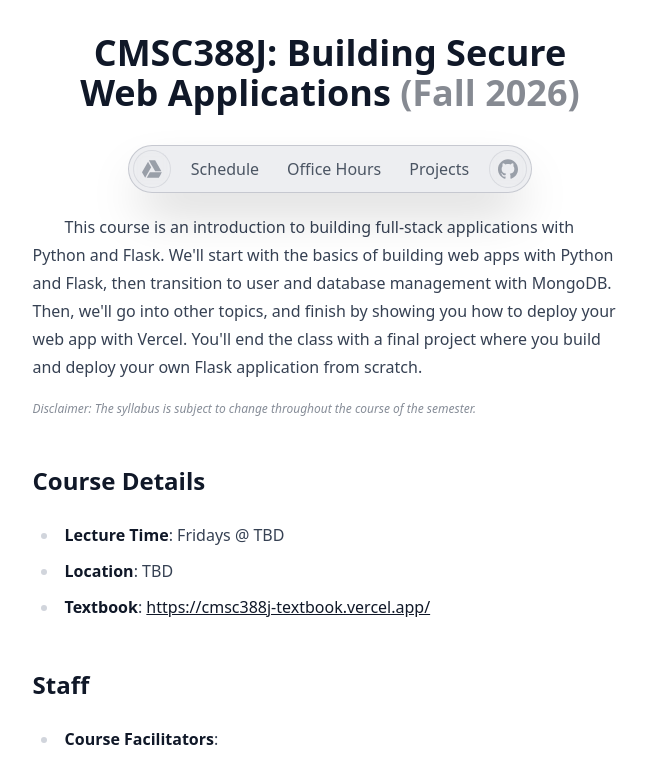
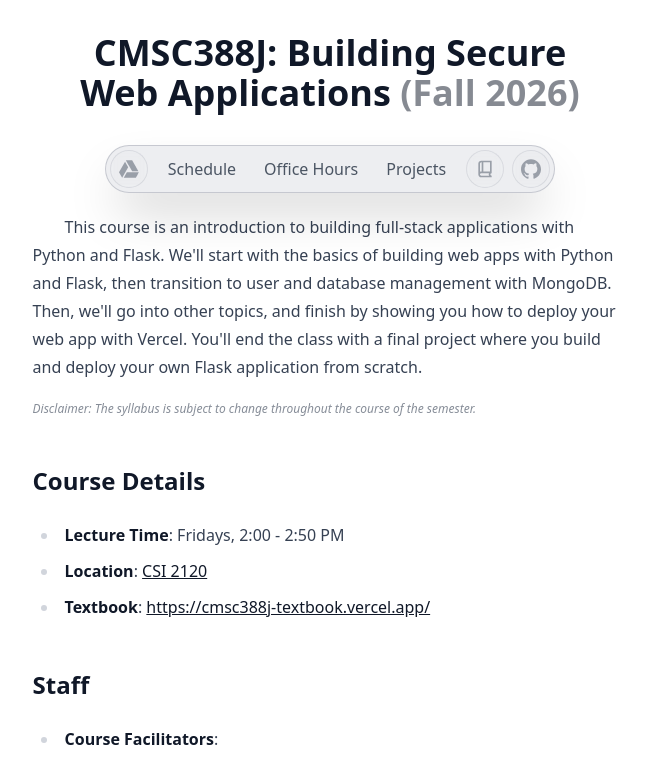
Before and after one commit to cmsc388jvercel-cyber/Class_Page, a Flask app: page /388j in a window 1280 px wide. Shown: the part 241-1010 px from the top of the page, without its empty margins (310-957 px from the left). Run offline with Flask 2, Linux system fonts and the light colour scheme; style sheets or scripts are compiled from the project's sources.

Commit message:
Add textbook button to nav, fix book icon fill color, set lecture time/location (Fri 2-2:50pm, CSI 2120 w/ maps link)

```diff
--- a/templates/home.html
+++ b/templates/home.html
@@ -8,8 +8,8 @@
 <p class="opacity-60 text-xs"><em>Disclaimer: The syllabus is subject to change throughout the course of the semester.</em></p>
 <h2 id="course-details">Course Details</h2>
 <ul>
-<li><strong>Lecture Time</strong>: Fridays @ TBD</li>
-<li><strong>Location</strong>: TBD</li>
+<li><strong>Lecture Time</strong>: Fridays, 2:00 - 2:50 PM</li>
+<li><strong>Location</strong>: <a href="https://maps.app.goo.gl/g13GFt35hoKQxmtX9" target="_blank">CSI 2120</a></li>
 <li><strong>Textbook</strong>: <a href="https://cmsc388j-textbook.vercel.app/">https://cmsc388j-textbook.vercel.app/</a></li>
 </ul>
 <h2 id="staff">Staff</h2>
--- a/templates/icons/book.html
+++ b/templates/icons/book.html
@@ -1 +1 @@
-<svg xmlns="http://www.w3.org/2000/svg" width="24" height="24" viewBox="0 -960 960 960"><path d="M300-80q-58 0-99-41t-41-99v-520q0-58 41-99t99-41h500v600q-25 0-42.5 17.5T740-220t17.5 42.5T800-160v80zm-60-267q14-7 29-10t31-3h20v-440h-20q-25 0-42.5 17.5T240-740zm160-13h320v-440H400zm-160 13v-453zm60 187h373q-6-14-9.5-28.5T660-220q0-16 3-31t10-29H300q-26 0-43 17.5T240-220q0 26 17 43t43 17" fill="white"/></svg>
+<svg role="img" width="20" height="20" viewBox="0 -960 960 960" fill="currentColor" xmlns="http://www.w3.org/2000/svg"><title>Textbook</title><path d="M300-80q-58 0-99-41t-41-99v-520q0-58 41-99t99-41h500v600q-25 0-42.5 17.5T740-220t17.5 42.5T800-160v80zm-60-267q14-7 29-10t31-3h20v-440h-20q-25 0-42.5 17.5T240-740zm160-13h320v-440H400zm-160 13v-453zm60 187h373q-6-14-9.5-28.5T660-220q0-16 3-31t10-29H300q-26 0-43 17.5T240-220q0 26 17 43t43 17"/></svg>
--- a/templates/navMacro.html
+++ b/templates/navMacro.html
@@ -24,6 +24,10 @@
       Projects
     </a>
   </div>
+  <a href="https://cmsc388j-textbook.vercel.app/" target="_blank"
+    class="sm:border border-gray-500/30 rounded-full sm:backdrop-blur-sm sm:bg-gray-100/60 sm:dark:bg-gray-600/60 grid place-items-center aspect-square hover:scale-105 active:scale-90 active:duration-75 nav-link opacity-50 group-hover:opacity-100 duration-500 p-2">
+    {% include "icons/book.html" %}
+  </a>
   <a href="https://github.com/cmsc388jvercel-cyber/388jfall2026" target="_blank"
     class="sm:border border-gray-500/30 rounded-full sm:backdrop-blur-sm sm:bg-gray-100/60 sm:dark:bg-gray-600/60 grid place-items-center aspect-square hover:scale-105 active:scale-90 active:duration-75 nav-link opacity-50 group-hover:opacity-100 duration-500 p-2">
     {% include "icons/github.html" %}
```
